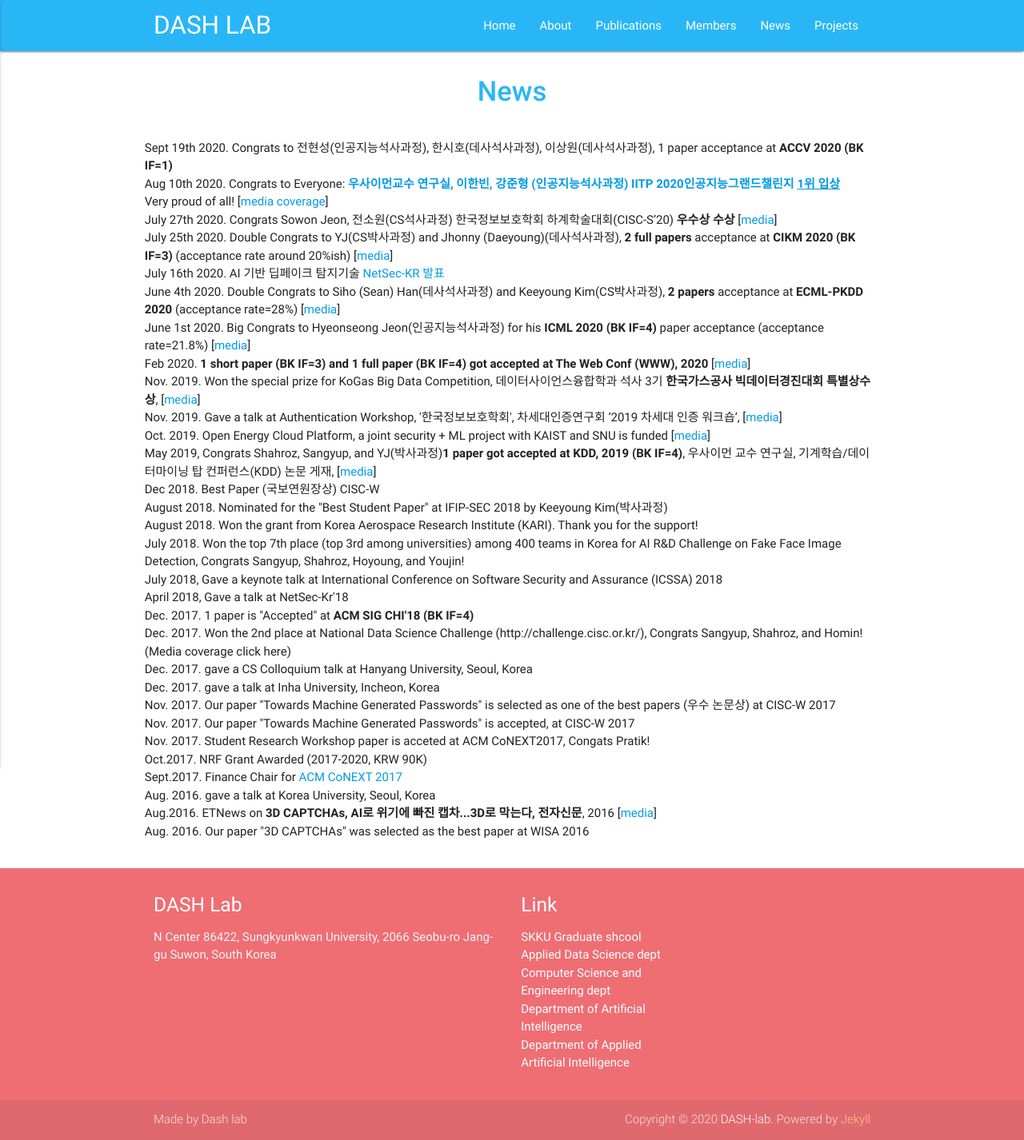
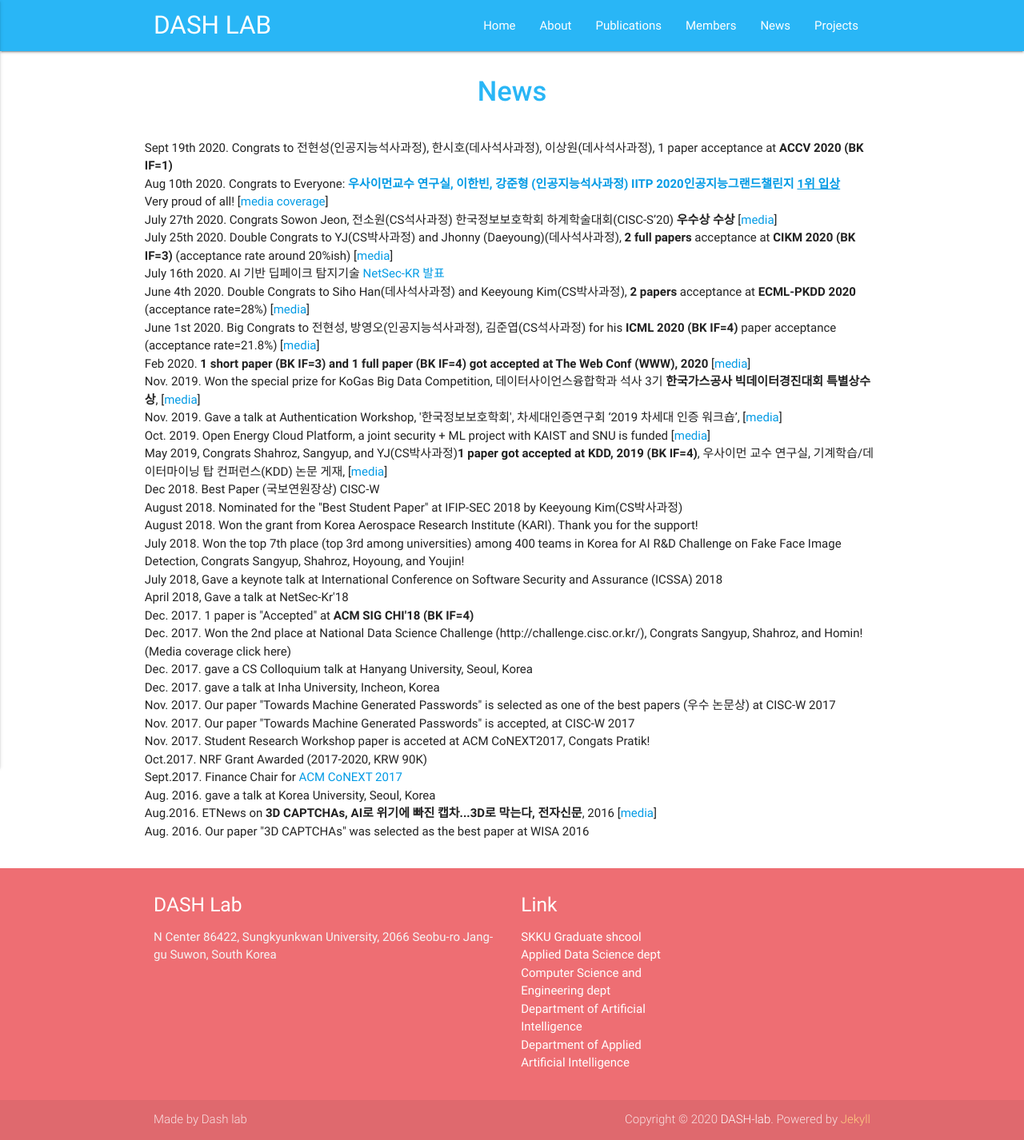
Before and after one commit to Yurim990507/DASH-Lab.github.io, a Jekyll site: the page built from example4.md, in a window 1280 px wide. Shown: the whole page at 80% size. Built offline with Jekyll 4.4.1, drawn with Linux system fonts in a browser that asks for light colours.

Commit message:
Update example4.md

```diff
--- a/example4.md
+++ b/example4.md
@@ -14,8 +14,8 @@ Very proud of all! [<a href="http://www.lecturernews.com/news/articleView.html?i
         July 27th 2020. Congrats Sowon Jeon, 전소원(CS석사과정) 한국정보보호학회 하계학술대회(CISC-S’20) <b>우수상 수상</b> [<a href="https://www.boannews.com/media/view.asp?idx=89875&direct=mobile">media</a>]  <br>
 July 25th 2020. Double Congrats to YJ(CS박사과정) and Jhonny (Daeyoung)(데사석사과정), <b> 2 full papers </b> acceptance at <b>CIKM 2020 (BK IF=3)</b> (acceptance rate around 20%ish) [<a href="https://sci-cube.skku.edu/sci-cube/community/news.do?mode=view&articleNo=99206">media</a>]<br>
 July 16th 2020. AI 기반 딥페이크 탐지기술 <a href="http://www.netsec-kr.or.kr/static/program">NetSec-KR 발표</a> <br>
-June 4th 2020. Double Congrats to Siho (Sean) Han(데사석사과정) and Keeyoung Kim(CS박사과정), <b> 2 papers </b> acceptance at <b>ECML-PKDD 2020</b> (acceptance rate=28%) [<a href="https://sci-cube.skku.edu/sci-cube/community/news.do?mode=view&articleNo=98145&article.offset=0&articleLimit=10">media</a>]<br>
-June 1st 2020. Big Congrats to Hyeonseong Jeon(인공지능석사과정) for his <b>ICML 2020 (BK IF=4) </b> paper acceptance (acceptance rate=21.8%) [<a href="https://ai.skku.edu/ai/community/news.do?mode=view&articleNo=97854&article.offset=0&articleLimit=10">media</a>]<br>
+June 4th 2020. Double Congrats to Siho Han(데사석사과정) and Keeyoung Kim(CS박사과정), <b> 2 papers </b> acceptance at <b>ECML-PKDD 2020</b> (acceptance rate=28%) [<a href="https://sci-cube.skku.edu/sci-cube/community/news.do?mode=view&articleNo=98145&article.offset=0&articleLimit=10">media</a>]<br>
+June 1st 2020. Big Congrats to 전현성, 방영오(인공지능석사과정), 김준엽(CS석사과정) for his <b>ICML 2020 (BK IF=4) </b> paper acceptance (acceptance rate=21.8%) [<a href="https://ai.skku.edu/ai/community/news.do?mode=view&articleNo=97854&article.offset=0&articleLimit=10">media</a>]<br>
 Feb 2020. <b> 1 short paper (BK IF=3) and 1 full paper (BK IF=4) got accepted at The Web Conf (WWW), 2020 </b> [<a href="https://cs.skku.edu/edures/research/view/4808">media</a>] <br>
 
 Nov. 2019. Won the special prize for KoGas Big Data Competition, 데이터사이언스융합학과 석사 3기 <b>한국가스공사 빅데이터경진대회 특별상수상</b>, [<a href="https://sci-cube.skku.edu/sci-cube/community/news.do?mode=view&articleNo=87619&article.offset=0&articleLimit=10">media</a>] <br>
@@ -23,10 +23,10 @@ Nov. 2019. Won the special prize for KoGas Big Data Competition, 데이터사이
 Nov. 2019. Gave a talk at Authentication Workshop, '한국정보보호학회', 차세대인증연구회 ‘2019 차세대 인증 워크숍’, [<a href="http://www.youthdaily.co.kr/news/article.html?no=21734">media</a>]<br>
 
 Oct. 2019. Open Energy Cloud Platform, a joint security + ML project with KAIST and SNU is funded [<a href="https://www.oecp.kaist.ac.kr/members">media</a>] <br>
-May 2019, Congrats Shahroz, Sangyup, and YJ(박사과정)<b>1 paper got accepted at KDD, 2019 (BK IF=4)</b>, 우사이먼 교수 연구실, 기계학습/데이터마이닝 탑 컨퍼런스(KDD) 논문 게재, [<a href="https://cs.skku.edu/edures/research/view/4225">media</a>] <br>
+May 2019, Congrats Shahroz, Sangyup, and YJ(CS박사과정)<b>1 paper got accepted at KDD, 2019 (BK IF=4)</b>, 우사이먼 교수 연구실, 기계학습/데이터마이닝 탑 컨퍼런스(KDD) 논문 게재, [<a href="https://cs.skku.edu/edures/research/view/4225">media</a>] <br>
 
 Dec 2018. Best Paper (국보연원장상) CISC-W <br>
-August 2018. Nominated for the "Best Student Paper" at IFIP-SEC 2018 by Keeyoung Kim(박사과정) <br>
+August 2018. Nominated for the "Best Student Paper" at IFIP-SEC 2018 by Keeyoung Kim(CS박사과정) <br>
 August 2018. Won the grant from Korea Aerospace Research Institute (KARI). Thank you for the support! <br>
 July 2018. Won the top 7th place (top 3rd among universities) among 400 teams in Korea for AI R&D Challenge on Fake Face Image Detection, Congrats Sangyup, Shahroz, Hoyoung, and Youjin! <br>
 July 2018, Gave a keynote talk at International Conference on Software Security and Assurance (ICSSA) 2018 <br>
```
